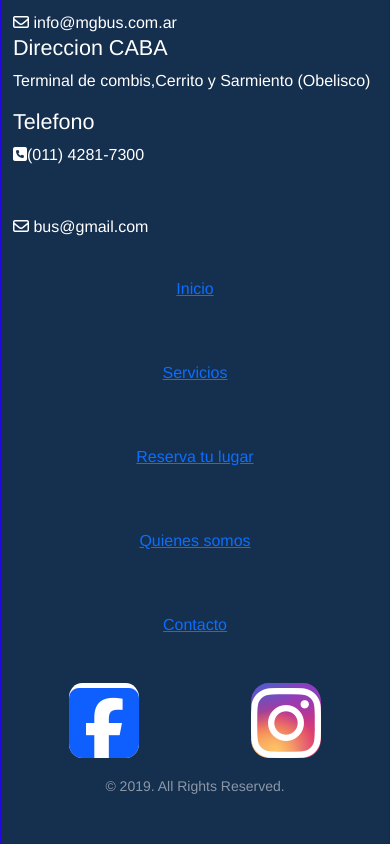
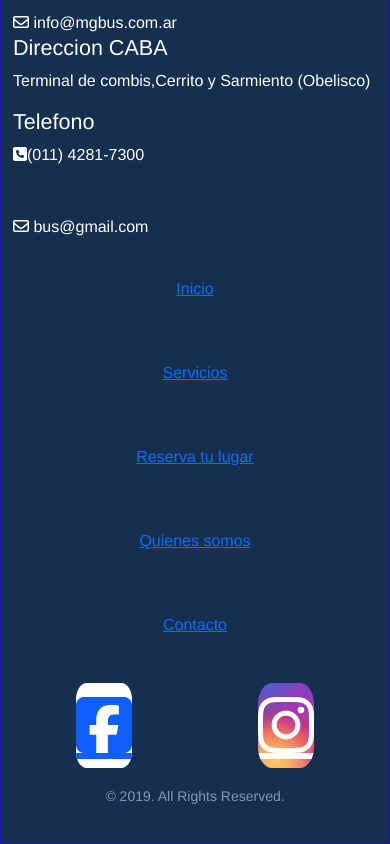
Before and after one commit to rdavid1986/Monte-Grande-Bus, a website: page index.html in a window 390 px wide. Shown: the part 4639-5483 px from the top of the page. Drawn offline with nearby package versions, Linux system fonts and the light colour scheme.

Commit message:
fa acomodado

```diff
--- a/index.html
+++ b/index.html
@@ -207,11 +207,11 @@
                             <p class="">
                                 <p class="fa__social">
                                     <a href="https://www.facebook.com/MG-BUS-100731175603729/?_rdr" target="_blank" class="fa__social fa__face">
-                                        <i class="fa fa-facebook-square fa-5x">
+                                        <i class="fa fa-facebook-square fa-4x">
                                         </i>
                                     </a>
                                     <a href="https://www.instagram.com/combis_monte_grande_bus/" target="_blank" class="fa__social fa__insta">
-                                        <i class="fa fa-instagram fa-5x"  aria-hidden="true"></i>
+                                        <i class="fa fa-instagram fa-4x"  aria-hidden="true"></i>
                                     </a>
                                 </p>
                                 <small class="text-white-50">© 2019. All Rights Reserved.</small>
--- a/scss/_general.scss
+++ b/scss/_general.scss
@@ -209,7 +209,7 @@ p {
     }
     .logo-facebook {
         border-radius: 50%;
-        width: 30px;
+        width: 25px;
     }
     .logo-instagram {
         border-radius: 25%;
@@ -279,7 +279,7 @@ p {
     .logomgb__768 {
         display: unset;
         position: absolute;
-        bottom: 190px;
+        bottom: 240px;
     }
     .nav__hamburguer,
     .nav__close {
@@ -412,9 +412,6 @@ footer p {
         height: auto;
         margin: 50px auto;
     }
-    .fa__social {
-        height: 75px;
-    }
 }
 @media (max-width: 400px) {
     .footer {
```
Also changed, not shown: css/main.css.
